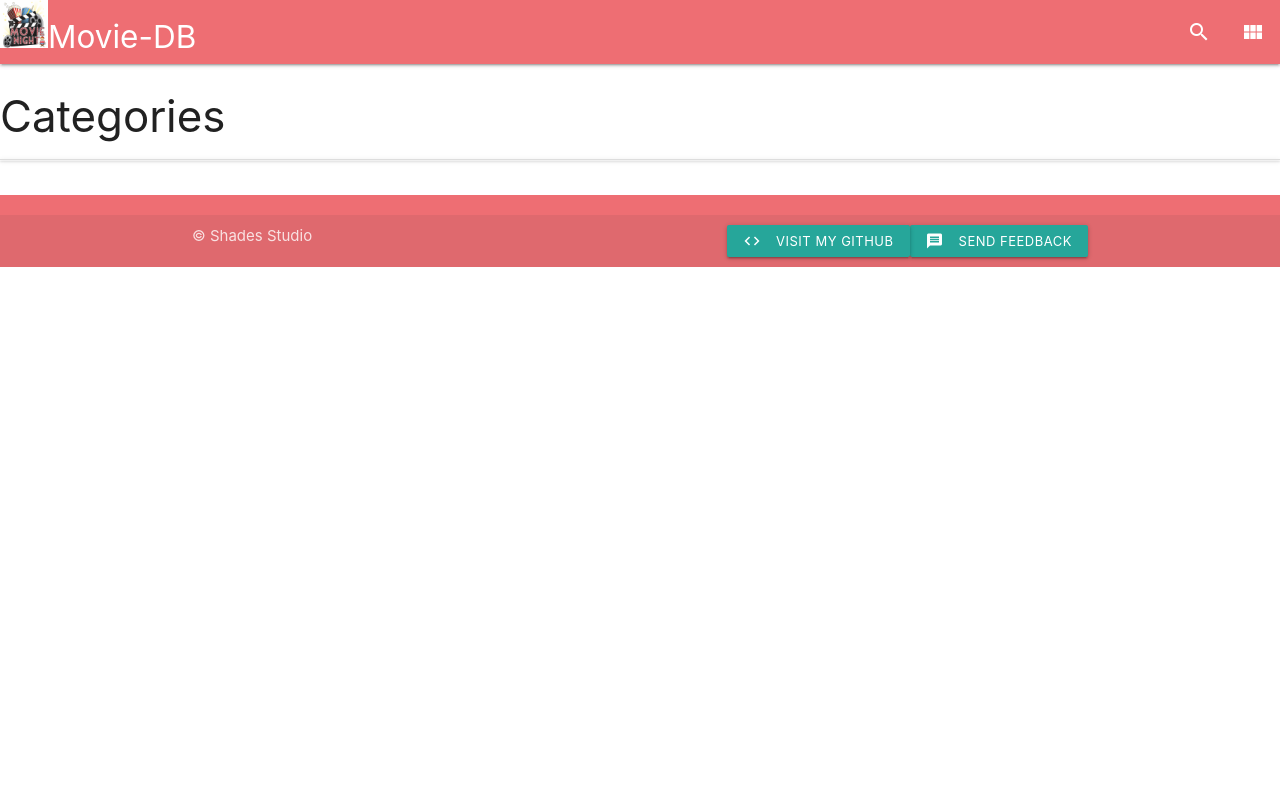
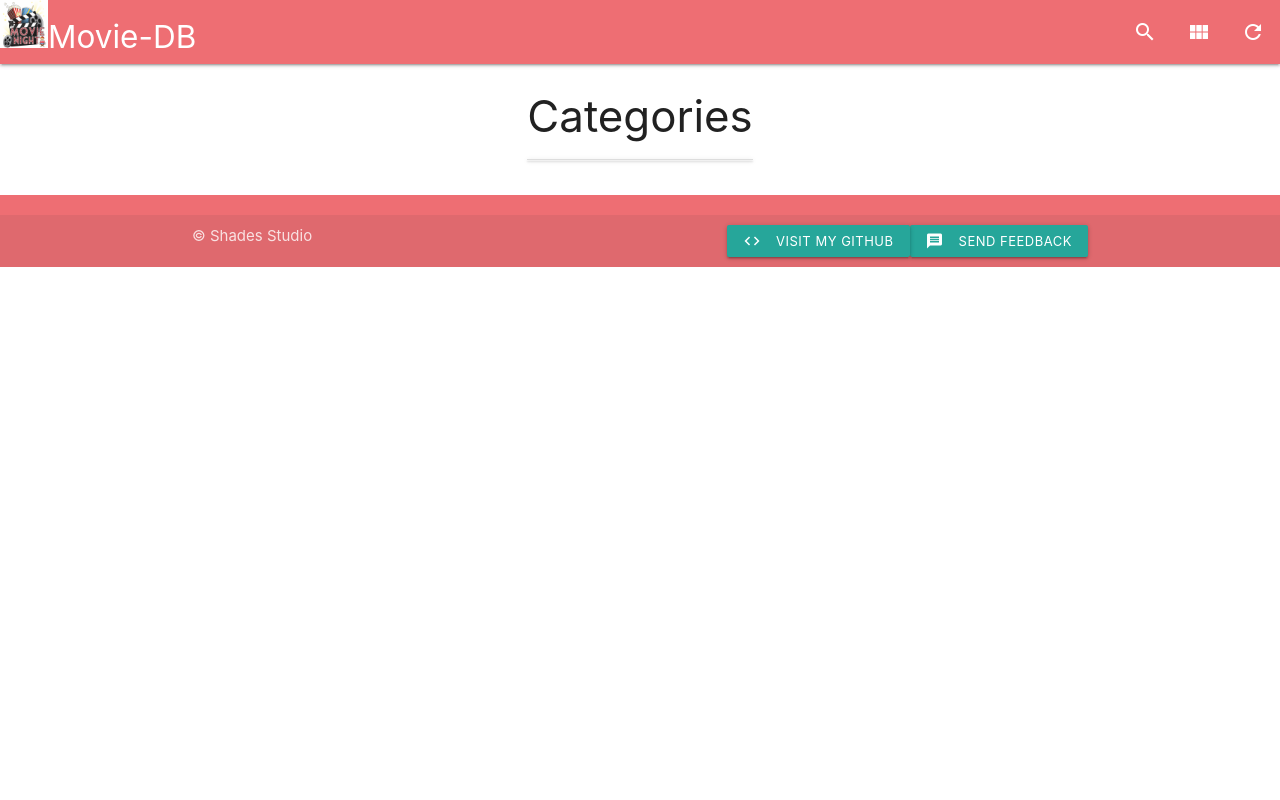
Before and after one commit to morphy80/CI-_MS3---Data-Centric-, a Flask app: page /get_categories in a window 1280 px wide. Run offline with Flask 2, Linux system fonts and the light colour scheme; data that the repository does not hold is empty; some libraries are stand-ins or nearby versions.

Commit message:
added style.css

```diff
--- /dev/null
+++ b/static/css/style.css
@@ -0,0 +1,9 @@
+body {
+    display: flex;
+    min-height: 100vh;
+    flex-direction: column;
+  }
+
+  main {
+    flex: 1 0 auto;
+  }
--- a/templates/base.html
+++ b/templates/base.html
@@ -22,14 +22,14 @@
                 <ul class="right hide-on-med-and-down">
                     <li><a href="{{ url_for('home') }}"><i class="material-icons">search</i></a></li>
                     <li><a href="{{ url_for('get_categories') }}"><i class="material-icons">view_module</i></a></li>
-                    <!-- <li><a href="{{ url_for('home') }}"><i class="material-icons">refresh</i></a></li> -->
+                    <li><a href="{{ url_for('home') }}"><i class="material-icons">refresh</i></a></li>
                 </ul>
             </div>
         </nav>
         <ul class="sidenav" id="mobile-demo">
             <li><a href="{{ url_for('home') }}">search</a></li>
             <li><a href="{{ url_for('get_categories') }}">categories</a></li>
-            <li><a href="{{ url_for('home') }}">refresh</a></li>
+            <!-- <li><a href="{{ url_for('home') }}">refresh</a></li> -->
         </ul>
     </header>
     <body>
```
